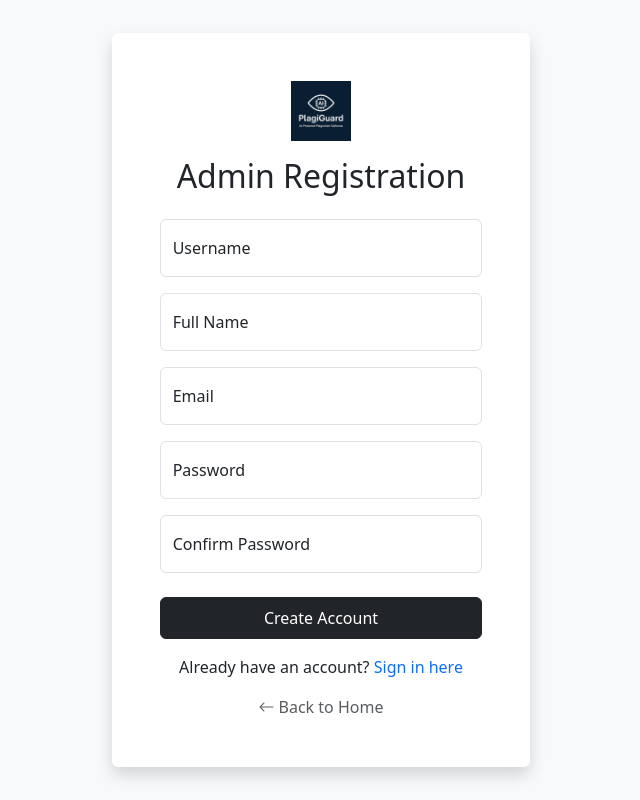
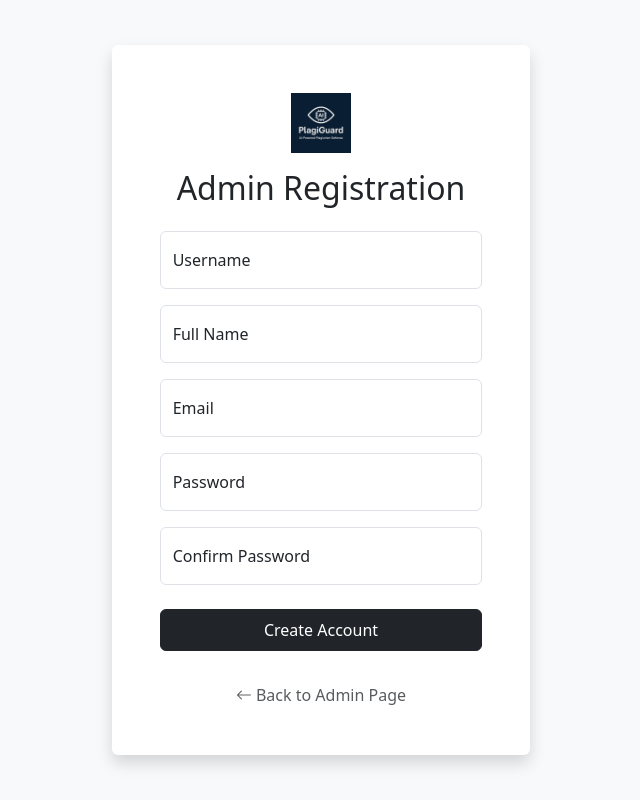
Before and after one commit to harshvardhan2706/plagiguard, a React (Create React App) app in the folder plagiguard-frontend/: page /admin/signup in a window 1280 px wide. Shown: the whole page, without its empty margins (319-959 px from the left). Built offline with nearby package versions, Linux system fonts and the light colour scheme.

Commit message:
ai detector setup again

```diff
--- a/plagiguard-frontend/src/components/admin/AdminSignup.js
+++ b/plagiguard-frontend/src/components/admin/AdminSignup.js
@@ -172,19 +172,12 @@ function AdminSignup() {
                 )}
               </button>
 
-              <div className="text-center">
-                <p className="mb-0">
-                  Already have an account?{' '}
-                  <Link to="/admin/login" className="text-primary text-decoration-none">
-                    Sign in here
-                  </Link>
-                </p>
-              </div>
+
 
               <div className="text-center mt-3">
-                <Link to="/" className="text-muted text-decoration-none">
+                <Link to="/admin/login" className="text-muted text-decoration-none">
                   <i className="bi bi-arrow-left me-1"></i>
-                  Back to Home
+                  Back to Admin Page
                 </Link>
               </div>
             </form>
```
Also changed, not shown: 1 other file (tests, documents, lock files or other folders).
